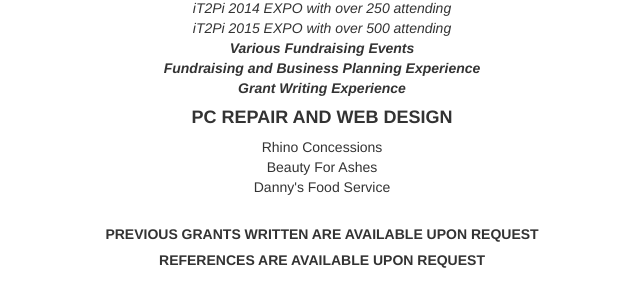
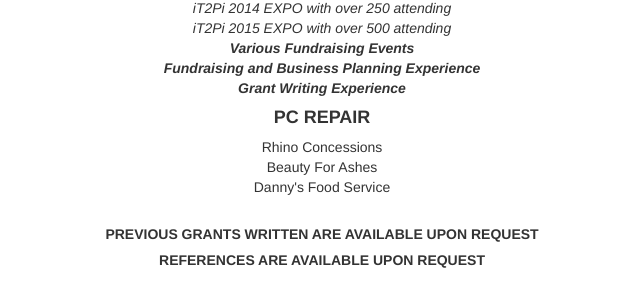
Before and after one commit to bekkblando/portfoliosite, a Django app: page /resume in a window 1280 px wide. Shown: the part 1463-1763 px from the top of the page, without its empty margins (318-958 px from the left). Run offline with Django 3.2, Linux system fonts and the light colour scheme; some libraries are stand-ins or nearby versions.

Commit message:
Content Fixes

```diff
--- a/portfolio/portfolioapp/Templates/resume.html
+++ b/portfolio/portfolioapp/Templates/resume.html
@@ -107,7 +107,7 @@ I currently operate iT2Pi a non-profit dedicated to S.T.E.A.M and entrepreneuria
 
     </p>
 <p>
-<div><h4>PC Repair and Web Design</h4></div>
+<div><h4>PC Repair</h4></div>
 <div>Rhino Concessions</div>
 <div>Beauty For Ashes</div>
 <div>Danny's Food Service</div>
```
